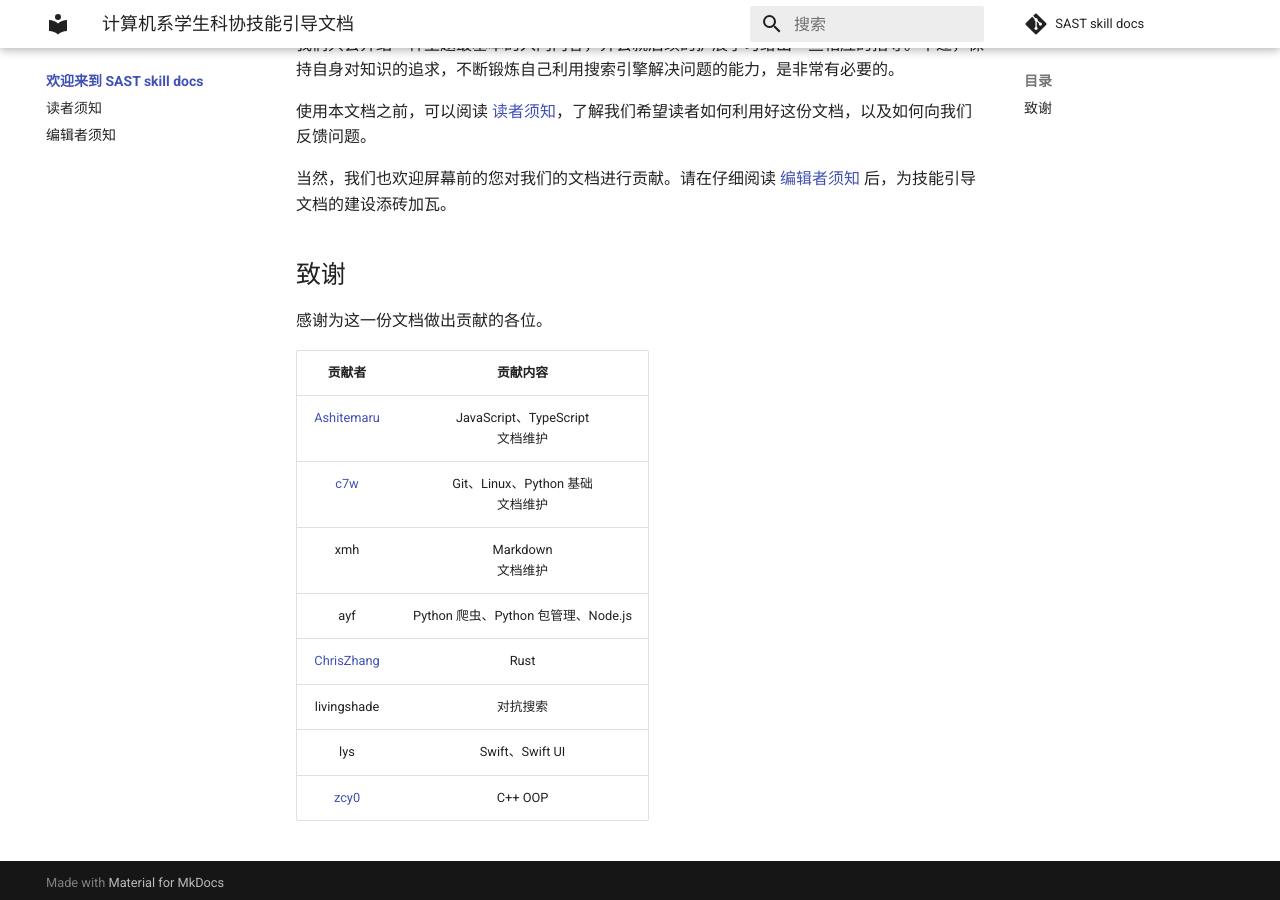
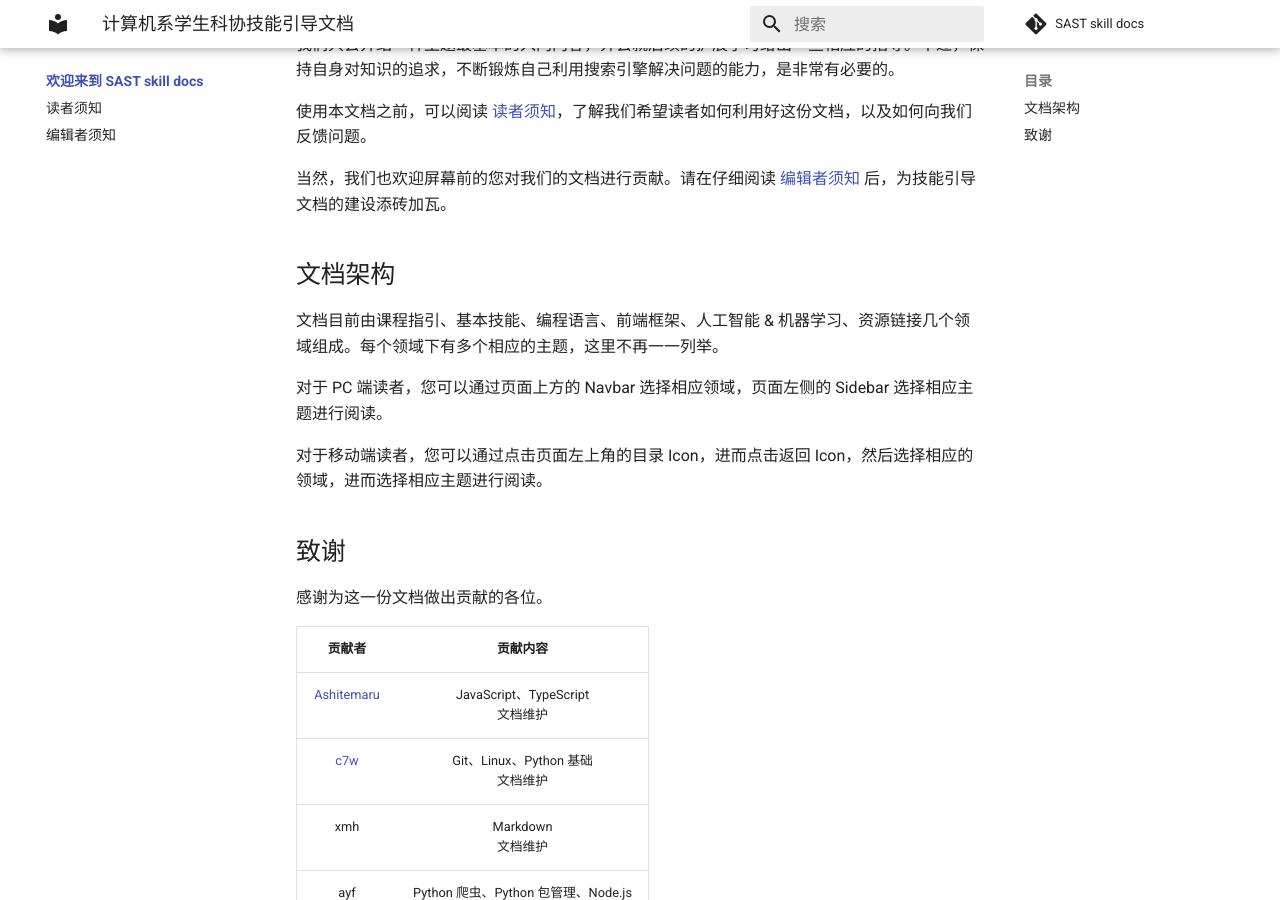
Before and after one commit to SAST-skill-docers/sast-skill-docs, an MkDocs documentation site: the page built from docs/index.md, in a window 1280 px wide and 900 px high, scrolled down 357 px. Built offline with MkDocs 1.6.1 and Material for MkDocs 9.7.7, drawn with Linux system fonts in a browser that asks for light colours; comment, search, counter and statistics services are not loaded.

Commit message:
Add reading instructions for mobile devices

```diff
--- a/docs/index.md
+++ b/docs/index.md
@@ -10,6 +10,14 @@
 使用本文档之前，可以阅读 [读者须知](/notes/reader)，了解我们希望读者如何利用好这份文档，以及如何向我们反馈问题。
 
 当然，我们也欢迎屏幕前的您对我们的文档进行贡献。请在仔细阅读 [编辑者须知](/notes/editor) 后，为技能引导文档的建设添砖加瓦。
+
+## 文档架构
+
+文档目前由课程指引、基本技能、编程语言、前端框架、人工智能 & 机器学习、资源链接几个领域组成。每个领域下有多个相应的主题，这里不再一一列举。
+
+对于 PC 端读者，您可以通过页面上方的 Navbar 选择相应领域，页面左侧的 Sidebar 选择相应主题进行阅读。
+
+对于移动端读者，您可以通过点击页面左上角的目录 Icon，进而点击返回 Icon，然后选择相应的领域，进而选择相应主题进行阅读。
 
 ## 致谢
 
```
Also changed, not shown: docs/basic/git.md (+6 -6 lines).
